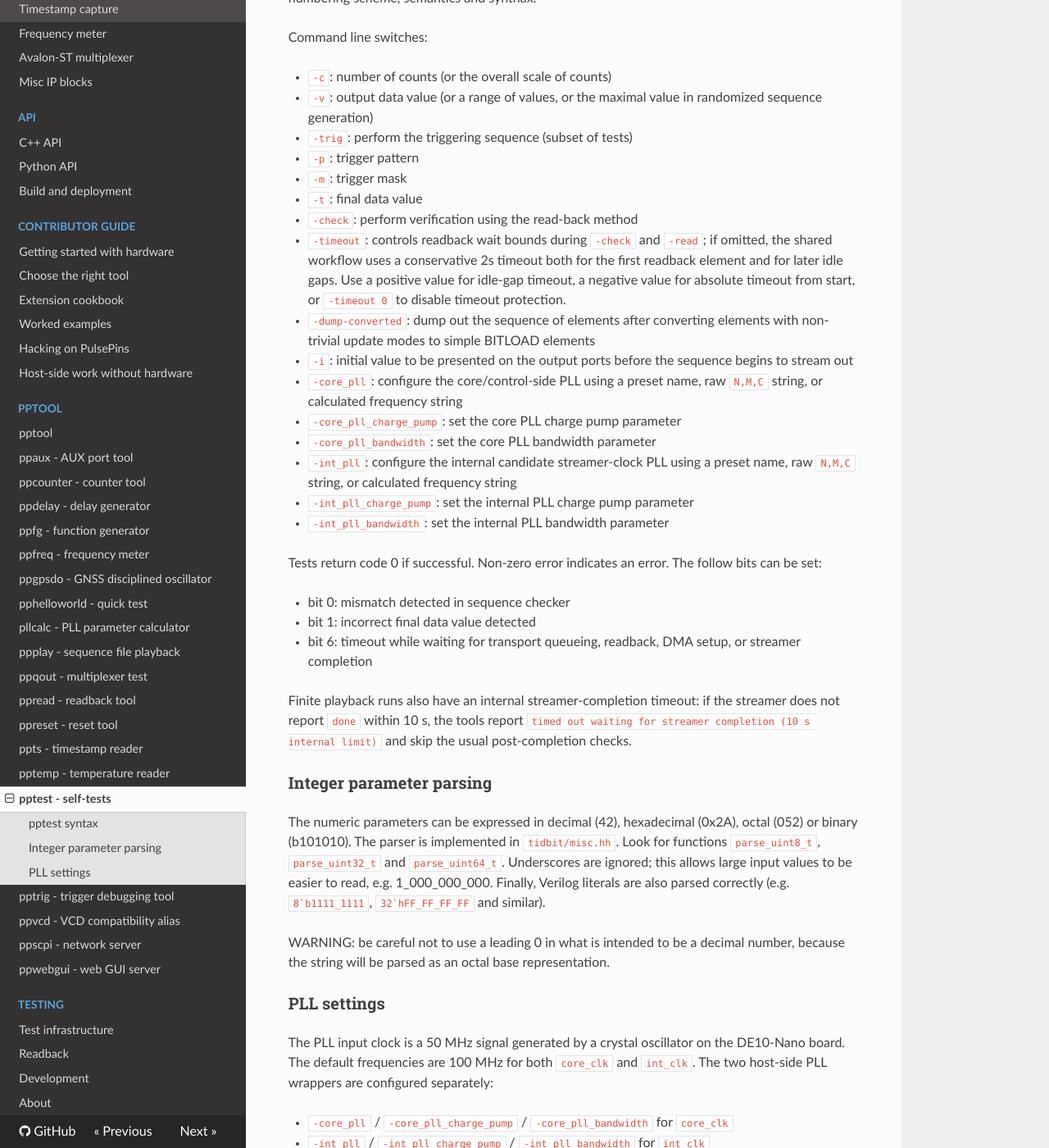
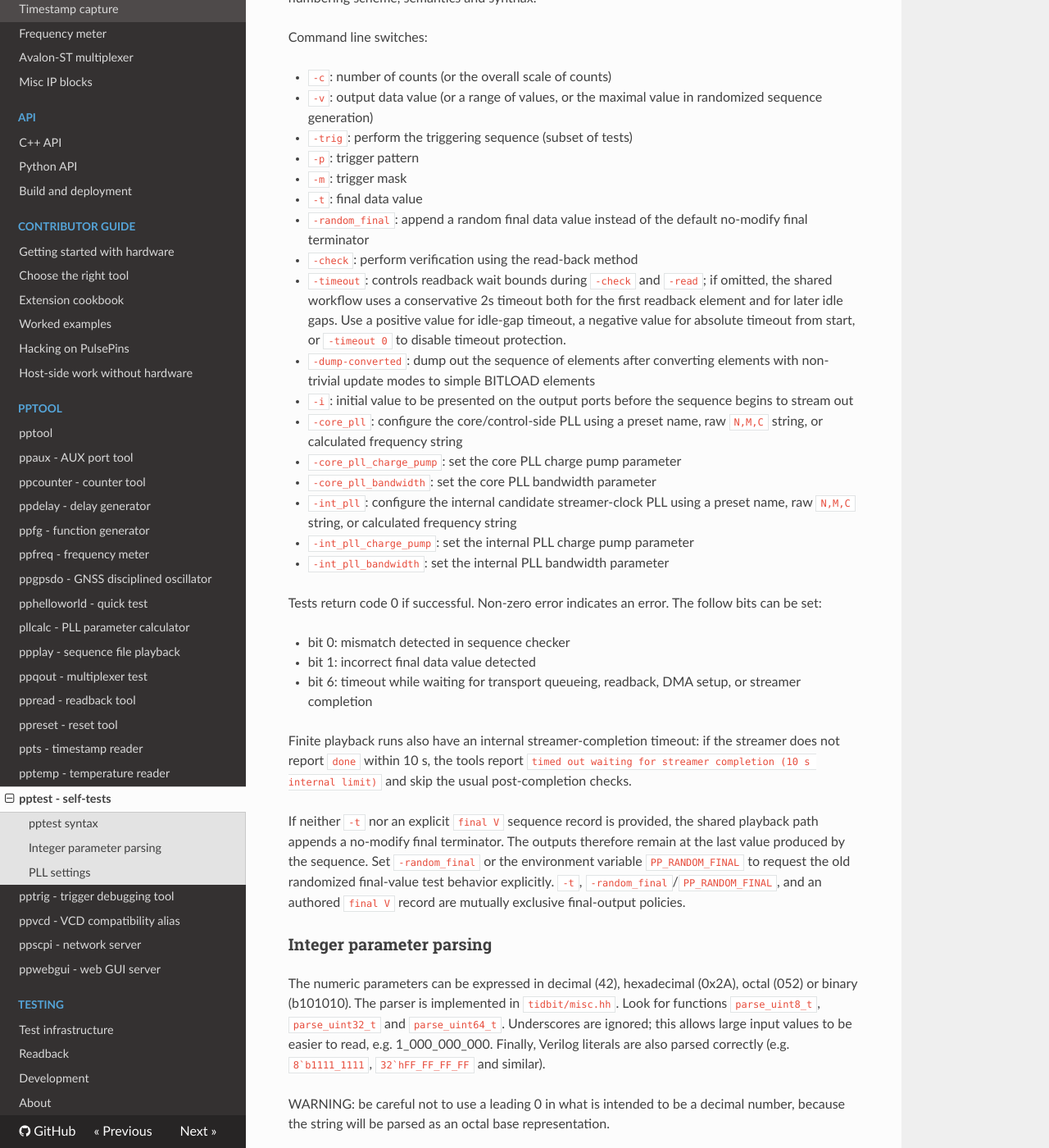
Before and after one commit to rokzitko/PulsePins, an MkDocs documentation site: the page built from docs/docs/pptest.md, in a window 1280 px wide and 1400 px high, scrolled down 463 px. Shown: the whole window at 82% size. Built offline with MkDocs 1.6.1, drawn with Linux system fonts in a browser that asks for light colours; nearby versions of some CDN libraries; some of the changed text lies outside the part shown.

Commit message:
make random final output explicit

```diff
--- a/docs/docs/pptest.md
+++ b/docs/docs/pptest.md
@@ -21,6 +21,7 @@
 * ``-p``: trigger pattern
 * ``-m``: trigger mask
 * ``-t``: final data value
+* ``-random_final``: append a random final data value instead of the default no-modify final terminator
 * ``-check``: perform verification using the read-back method
 * ``-timeout``: controls readback wait bounds during ``-check`` and ``-read``; if omitted, the shared workflow uses a conservative 2s timeout both for the first readback element and for later idle gaps. Use a positive value for idle-gap timeout, a negative value for absolute timeout from start, or ``-timeout 0`` to disable timeout protection.
 * ``-dump-converted``: dump out the sequence of elements after converting elements with non-trivial update modes to simple BITLOAD elements
@@ -39,6 +40,8 @@
 * bit 6: timeout while waiting for transport queueing, readback, DMA setup, or streamer completion
 
 Finite playback runs also have an internal streamer-completion timeout: if the streamer does not report `done` within 10 s, the tools report `timed out waiting for streamer completion (10 s internal limit)` and skip the usual post-completion checks.
+
+If neither ``-t`` nor an explicit ``final V`` sequence record is provided, the shared playback path appends a no-modify final terminator. The outputs therefore remain at the last value produced by the sequence. Set ``-random_final`` or the environment variable ``PP_RANDOM_FINAL`` to request the old randomized final-value test behavior explicitly. ``-t``, ``-random_final``/``PP_RANDOM_FINAL``, and an authored ``final V`` record are mutually exclusive final-output policies.
 
 ### Integer parameter parsing
 
@@ -86,8 +89,8 @@
 
 ### Test 1
 
-Empty sequence (i.e., terminator element only). This can be used for testing the final data value setting using the
-``-t`` switch.
+Empty sequence (i.e., terminator element only). This can be used for testing final data value setting using the
+``-t`` switch, or randomized final values using ``-random_final``/``PP_RANDOM_FINAL``.
 
 ### Test 2
 
@@ -229,7 +232,7 @@
 
 * ``t P M``: final trigger element
 * ``tn P M``: non-final trigger element
-* ``f``: request forced triggering instead of arm-and-wait
+* ``f``: request forced triggering instead of arm-and-wait; it does not select the final output value
 
 Preprocessor and control-flow elements:
 
@@ -239,7 +242,7 @@
 * ``pr C``: emit pseudo-random values for ``C`` cycles
 * ``final V``: explicit final terminator with output value ``V``
 
-If a tool or workflow already controls the final output value through ``-t``, do not also include ``final V`` in the sequence text. The shared execution path rejects both sources of final-output policy at the same time.
+If a tool or workflow already controls the final output value through ``-t`` or ``-random_final``/``PP_RANDOM_FINAL``, do not also include ``final V`` in the sequence text. The shared execution path rejects multiple final-output policies at the same time. If no final-output policy is provided, playback appends a no-modify final terminator so the outputs remain at the last sequence value.
 
 The ``store`` wrapper accepts any regular-element token in place of ``OP``: ``d``, ``dn``, ``s``, ``c``, ``x``, ``n``, ``a``, ``o``, ``xr``, ``xn``, ``sl``, or ``sr``.
 
```
Also changed, not shown: docs/docs/examples.md (+1 -0 lines), docs/docs/ppplay.md (+1 -1 lines), docs/docs/ppscpi.md (+1 -0 lines), docs/docs/ppwebgui.md (+2 -2 lines), docs/docs/python.md (+2 -0 lines), 5 other files.
